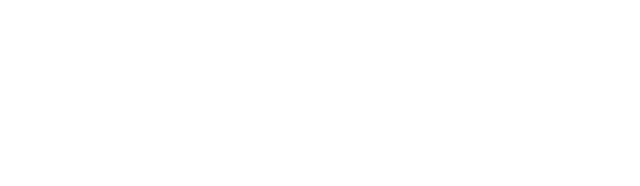
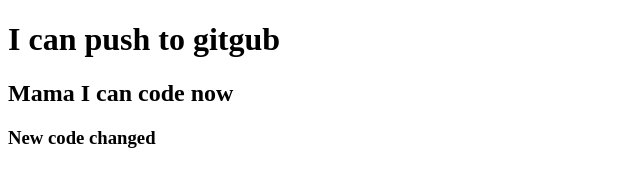
Before and after one commit to AfsanaAfsi/afsis-second-repo, a plain HTML site: page index.html in a window 1280 px wide. Shown: the whole page, without its empty margins (0-640 px from the left). Drawn offline with Linux system fonts and the light colour scheme.

Commit message:
added header

```diff
--- a/index.html
+++ b/index.html
@@ -7,6 +7,8 @@
     <title>My SeconD Github Repo</title>
 </head>
 <body>
-
+    <h1>I can push to gitgub</h1>
+    <h2>Mama I can code now</h2>
+    <h3>New code changed</h3>
 </body>
 </html>
```
